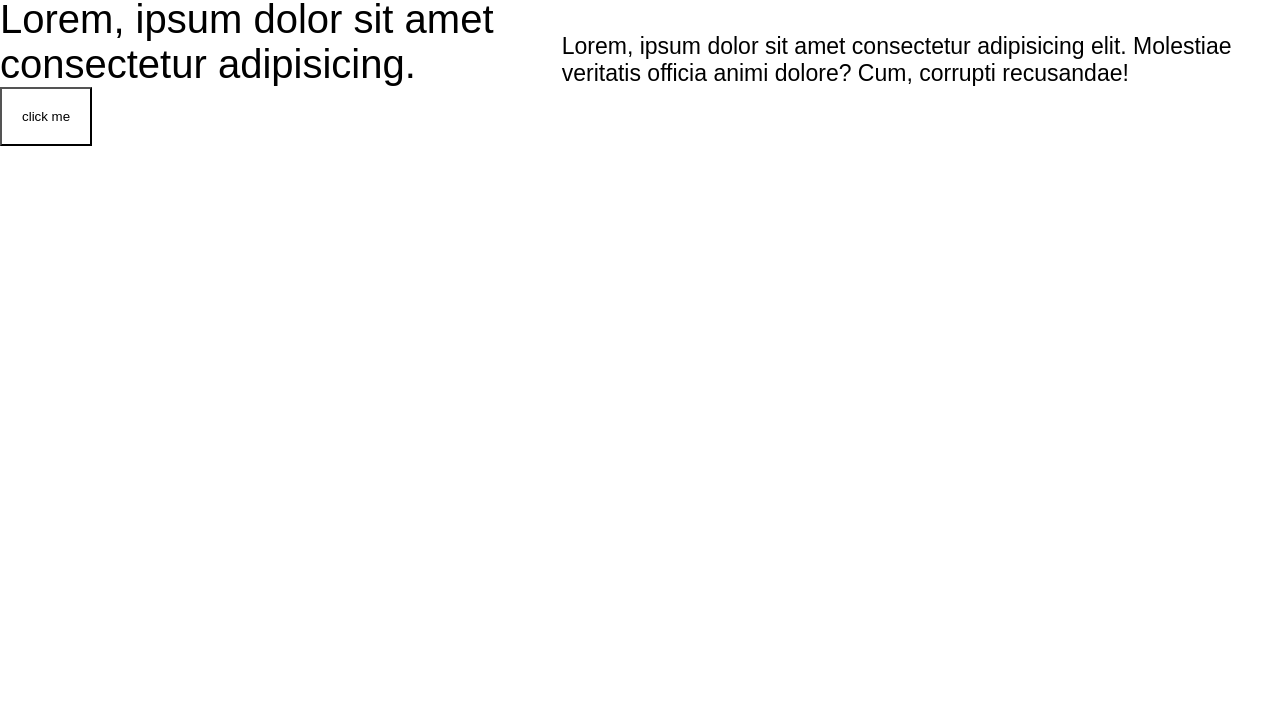
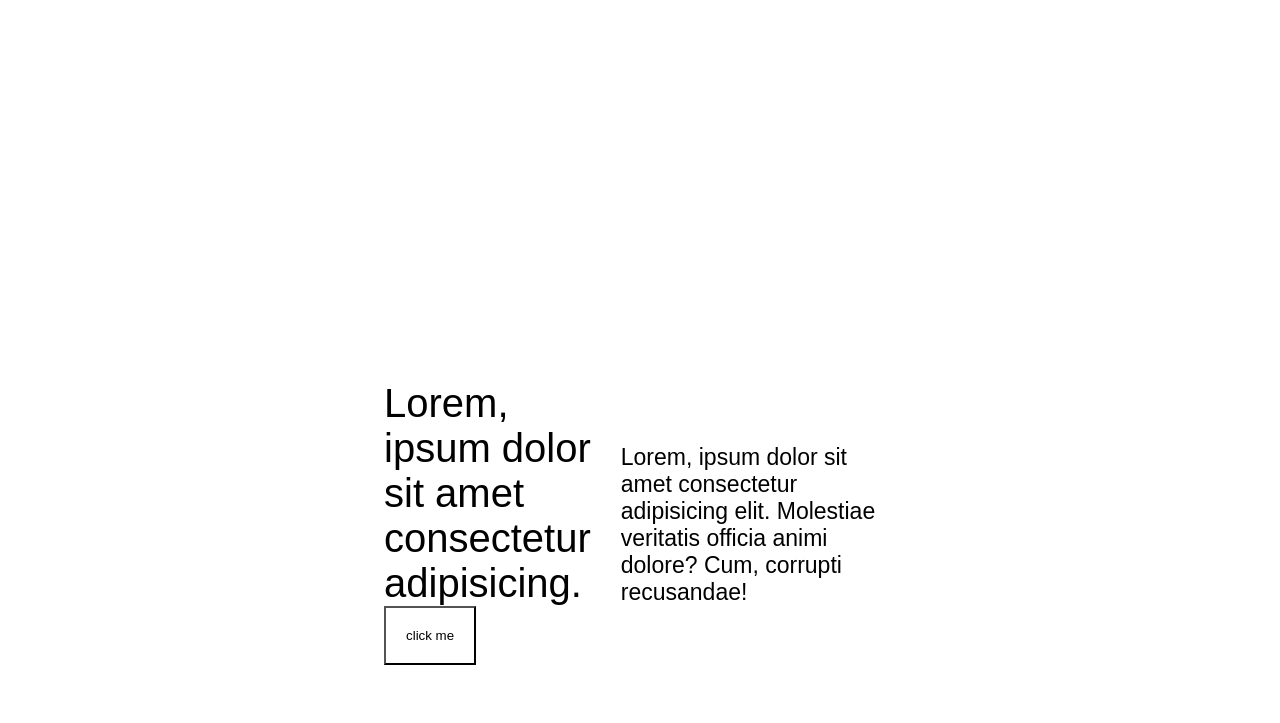
Before and after one commit to david-dede/NNPC, a plain HTML site: page index.html in a window 1280 px wide. Shown: the part 77-800 px from the top of the page. Drawn offline with Linux system fonts and the light colour scheme.

Commit message:
Update index.css

```diff
--- a/index.css
+++ b/index.css
@@ -61,7 +61,7 @@ ul {
     background-size: cover;
     width: 100%;
     height: 100vh;
-    /* padding: 30%; */
+    padding: 30%;
 }
 
 .pics_container1 .info {
```
